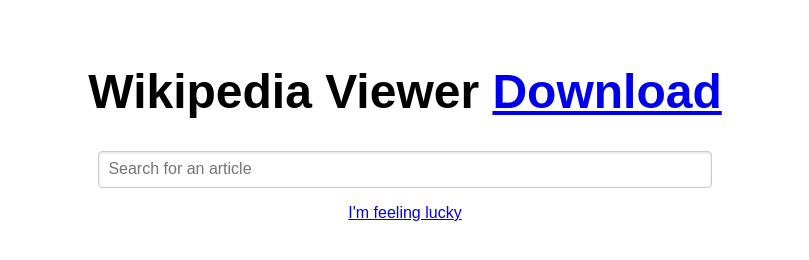
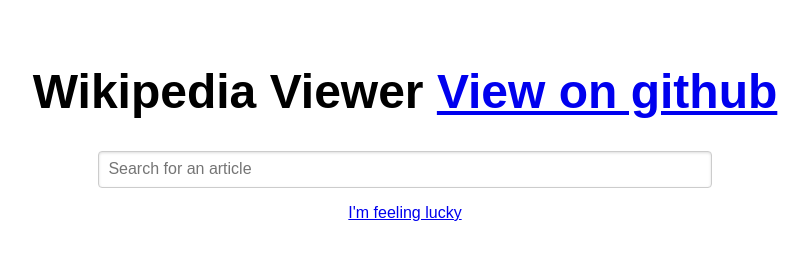
Before and after one commit to alejandronanez/wikipedia-viewer, a website built with webpack: page app/index.html in a window 1280 px wide. Shown: the whole page, without its empty margins (235-1044 px from the left). Built offline with nearby package versions, Linux system fonts and the light colour scheme; what rx would draw is missing.

Commit message:
Updated ghub button

```diff
--- a/app/index.html
+++ b/app/index.html
@@ -13,7 +13,7 @@
 			<header class="pure-u-5-5 header">
 				<h1>
 					Wikipedia Viewer
-					<a class="github-button" href="https://github.com/alejandronanez/wikipedia-viewer/archive/master.zip" data-style="mega" aria-label="Download alejandronanez/wikipedia-viewer on GitHub">Download</a>
+					<a class="github-button" href="https://github.com/alejandronanez/wikipedia-viewer" aria-label="Fork alejandronanez/wikipedia-viewer on GitHub">View on github</a>
 				</h1>
 			</header>
 		</div>
```
